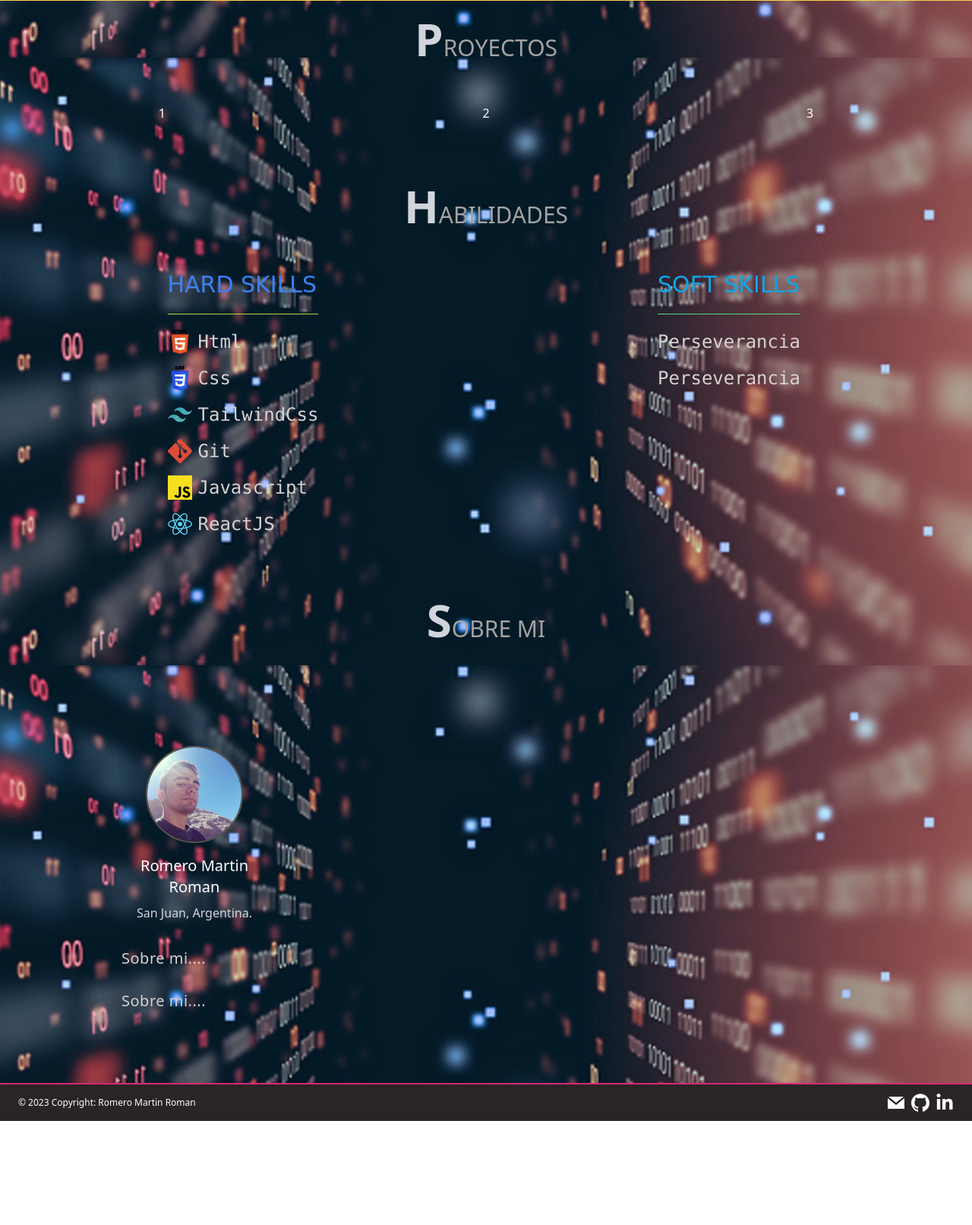
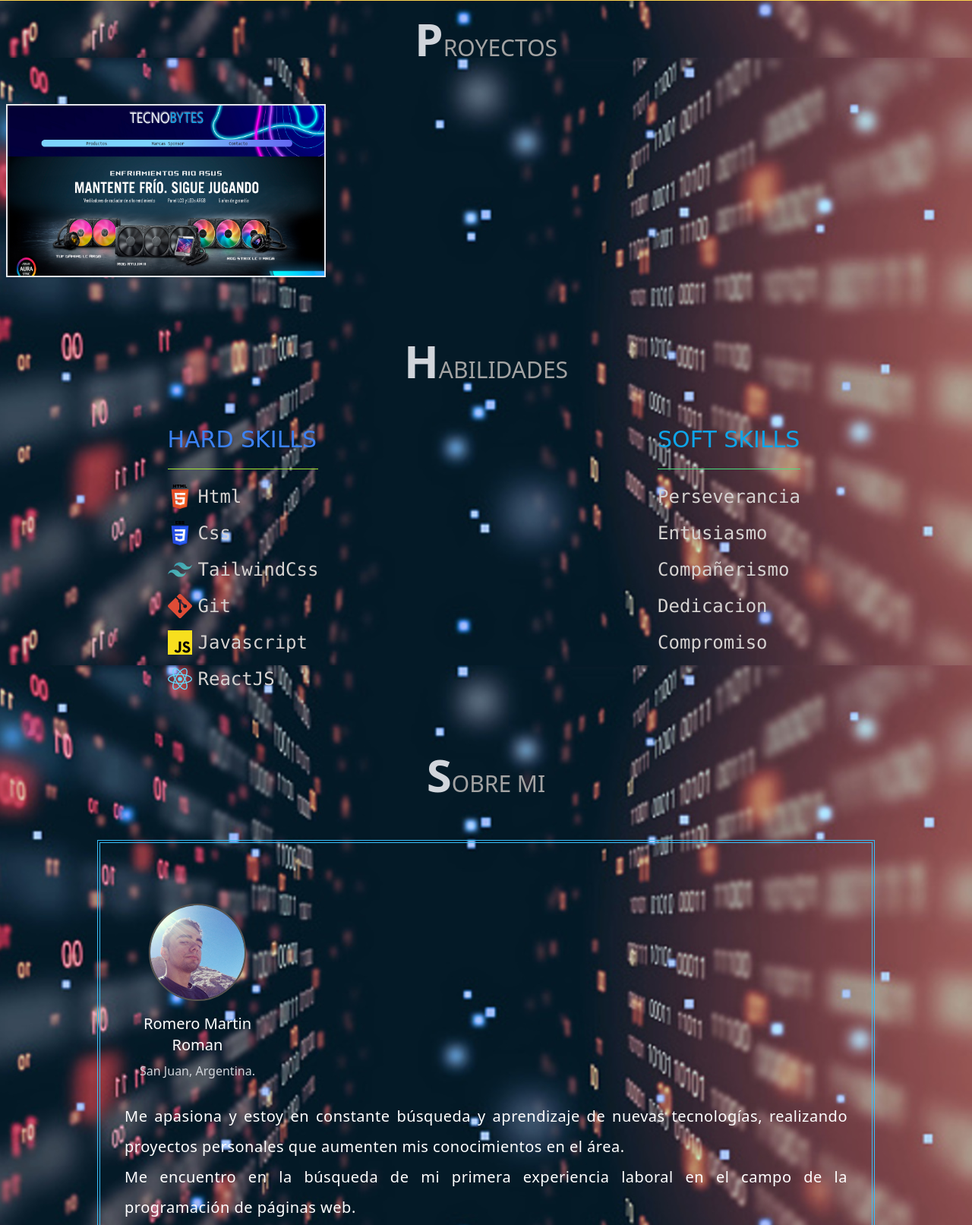
Before and after one commit to MartinRomero00/Portafolio, a plain HTML site: page index.html in a window 1280 px wide. Shown: the part 724-2337 px from the top of the page at 76% size. Before the commit the page ends 2200 px from the top, so only its background shows below. Drawn offline with nearby package versions, Linux system fonts and the light colour scheme.

Commit message:
añadido

```diff
--- a/index.html
+++ b/index.html
@@ -4,15 +4,18 @@
     <meta charset="UTF-8">
     <meta http-equiv="X-UA-Compatible" content="IE=edge">
     <meta name="viewport" content="width=device-width, initial-scale=1.0">
+    <link rel="apple-touch-icon" sizes="180x180" href="./Styles/img/apple-touch-icon.png">
+    <link rel="icon" type="image/png" sizes="32x32" href="./Styles/img/favicon-32x32.png">
+    <link rel="icon" type="image/png" sizes="16x16" href="./Styles/img/favicon-16x16.png">
     <link rel="stylesheet" href="/Styles/css/styles.css">
     <script src="https://cdn.tailwindcss.com"></script>
-    <title> Portafolio | Martin Romero | </title>
+    <title> | Martin Romero | </title>
 </head>
 <body>
 
     <nav class="text-white w-full text-xl ">
         <ul class=" flex flex-row justify-center gap-x-16 mt-5 text-center font cursor-pointer">
-            <li class=""> Inicio </li>
+            <li> Inicio </li>
 
             <li> Proyectos </li>
 
@@ -38,10 +41,14 @@
     <div class="flex flex-col items-center justify-center text-center  pb-14 w-full h-full ">
         <h3 class="text-3xl text-neutral-400"> <span class="text-6xl font-bold text-gray-300">P</span>ROYECTOS </h3>
     </div>
-    <div class="grid grid-cols-3 place-items-center w-full ">
-        <div class="text-white">1</div>
-        <div class="text-white">2</div>
-        <div class="text-white">3</div>
+    <div class="grid grid-cols-3 place-items-center w-full px-2">
+        <div class="border-solid border-2">
+            <a href="https://tecnobytes.netlify.app/" target="_blank">
+                <img class="h-56" src="./Styles/img/Screenshot 2023-02-21 at 11-04-19 Inicio TecnoBytes.png" alt="">
+            </a>
+        </div>
+        <div class=""></div>
+        <div class=""></div>
     </div>
 
     <div class="flex flex-col items-center justify-center text-center pb-14 w-full h-full mt-20">
@@ -91,7 +98,16 @@
                     Perseverancia
                 </li>
                 <li class="text-2xl mt-4">
-                    Perseverancia
+                    Entusiasmo
+                </li>
+                <li class="text-2xl mt-4">
+                    Compañerismo
+                </li>
+                <li class="text-2xl mt-4">
+                    Dedicacion
+                </li>
+                <li class="text-2xl mt-4">
+                    Compromiso
                 </li>
             </ul>
         </div>
@@ -101,21 +117,19 @@
         <h3 class="text-3xl text-neutral-400"> <span class="text-6xl font-bold text-gray-300">S</span>OBRE MI </h3>
     </div>
 
-    <div class="2xl:max-w-7xl xl:max-w-5xl mx-auto px-6 p-20">
+    <div class="2xl:max-w-7xl xl:max-w-5xl mx-auto px-6 p-20 border-double border-4 border-sky-400 mb-2">
         <div class="text-center w-52 mx-auto lg:m-0">
             <img src="./Styles/img/IMG_20210117_170226_749.jpg" alt="" class="rounded-full w-32 mb-4 mx-auto border-2 border-stone-600">
             <h5 class="text-xl  text-white mb-2">Romero Martin Roman</h5>
             <p class="text-gray-300"> San Juan, Argentina.</p>
         </div>
         <div class="md:text-justify text-base xl:text-xl pt-5">
-            <ul class="tracking-wide p-2 text-stone-300 leading-loose">
+            <ul class="tracking-wide p-2 text-white leading-loose">
                 <li class="flex items-center gap-2">
-                    <span>Sobre mi....</span>
+                    <span>Me apasiona y estoy en constante búsqueda y aprendizaje de nuevas tecnologías, realizando proyectos personales que aumenten mis conocimientos en el área.</span>
                 </li>
-            </ul>
-            <ul class="tracking-wide p-2 text-stone-300 leading-loose">
                 <li class="flex items-center gap-2">
-                    <span>Sobre mi....</span>
+                    <span>Me encuentro en la búsqueda de mi primera experiencia laboral en el campo de la programación de páginas web.</span>
                 </li>
             </ul>
         </div>
@@ -128,10 +142,10 @@
                 <a href="mailto:martinromanromero@gmail.com">
                     <svg stroke="currentColor" fill="currentColor" stroke-width="0" viewBox="0 0 24 24" class="text-2xl text-white dropShadowIcon  lg:hover:scale-110 duration-300" height="1em" width="1em" xmlns="http://www.w3.org/2000/svg"><path fill-rule="evenodd" d="M23,20 L23,6 L12,15 L1,6 L1,20 L23,20 Z M12,12 L22,4 L2,4 L12,12 Z"></path></svg>
                 </a>
-                <a href="https://github.com/MartinRomero00">
+                <a href="https://github.com/MartinRomero00" target="_blank">
                     <svg class="h-6 w-6" stroke="currentColor" fill="currentColor" stroke-width="0" version="1.1" viewBox="0 0 16 16"  xmlns="http://www.w3.org/2000/svg"><path d="M8 0.198c-4.418 0-8 3.582-8 8 0 3.535 2.292 6.533 5.471 7.591 0.4 0.074 0.547-0.174 0.547-0.385 0-0.191-0.008-0.821-0.011-1.489-2.226 0.484-2.695-0.944-2.695-0.944-0.364-0.925-0.888-1.171-0.888-1.171-0.726-0.497 0.055-0.486 0.055-0.486 0.803 0.056 1.226 0.824 1.226 0.824 0.714 1.223 1.872 0.869 2.328 0.665 0.072-0.517 0.279-0.87 0.508-1.070-1.777-0.202-3.645-0.888-3.645-3.954 0-0.873 0.313-1.587 0.824-2.147-0.083-0.202-0.357-1.015 0.077-2.117 0 0 0.672-0.215 2.201 0.82 0.638-0.177 1.322-0.266 2.002-0.269 0.68 0.003 1.365 0.092 2.004 0.269 1.527-1.035 2.198-0.82 2.198-0.82 0.435 1.102 0.162 1.916 0.079 2.117 0.513 0.56 0.823 1.274 0.823 2.147 0 3.073-1.872 3.749-3.653 3.947 0.287 0.248 0.543 0.735 0.543 1.481 0 1.070-0.009 1.932-0.009 2.195 0 0.213 0.144 0.462 0.55 0.384 3.177-1.059 5.466-4.057 5.466-7.59 0-4.418-3.582-8-8-8z"></path></svg>
                 </a>
-                <a href="https://www.linkedin.com/in/martin-roman-romero/">
+                <a href="https://www.linkedin.com/in/martin-roman-romero/" target="_blank">
                     <svg class="h-6 w-6" stroke="currentColor" fill="currentColor" stroke-width="0" viewBox="0 0 448 512"  xmlns="http://www.w3.org/2000/svg"><path d="M100.28 448H7.4V148.9h92.88zM53.79 108.1C24.09 108.1 0 83.5 0 53.8a53.79 53.79 0 0 1 107.58 0c0 29.7-24.1 54.3-53.79 54.3zM447.9 448h-92.68V302.4c0-34.7-.7-79.2-48.29-79.2-48.29 0-55.69 37.7-55.69 76.7V448h-92.78V148.9h89.08v40.8h1.3c12.4-23.5 42.69-48.3 87.88-48.3 94 0 111.28 61.9 111.28 142.3V448z"></path></svg>
                 </a>
             </div>
```
Also changed, not shown: Styles/img/Screenshot 2023-02-21 at 11-04-19 Inicio TecnoBytes.png (added), Styles/img/android-chrome-192x192.png (added), Styles/img/android-chrome-512x512.png (added), Styles/img/apple-touch-icon.png (added), Styles/img/favicon-16x16.png (added), Styles/img/favicon-32x32.png (added), Styles/img/favicon.ico (added).
